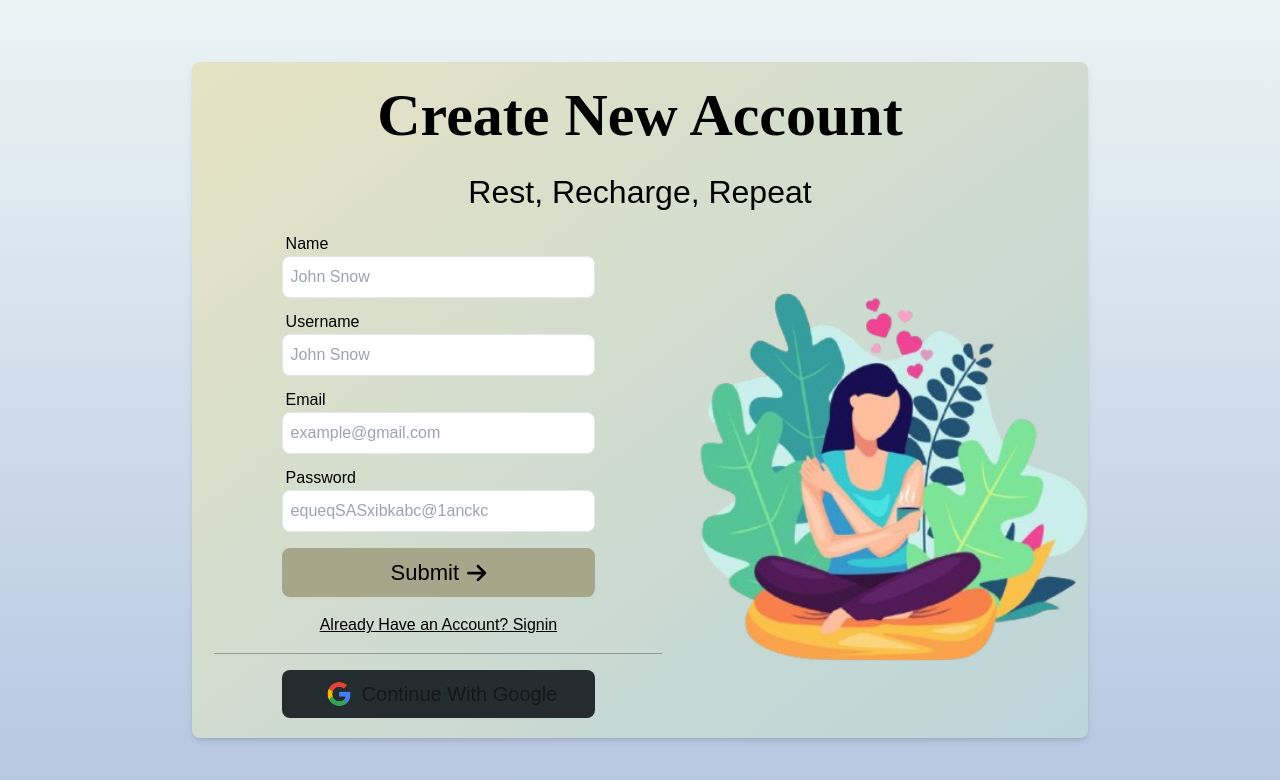
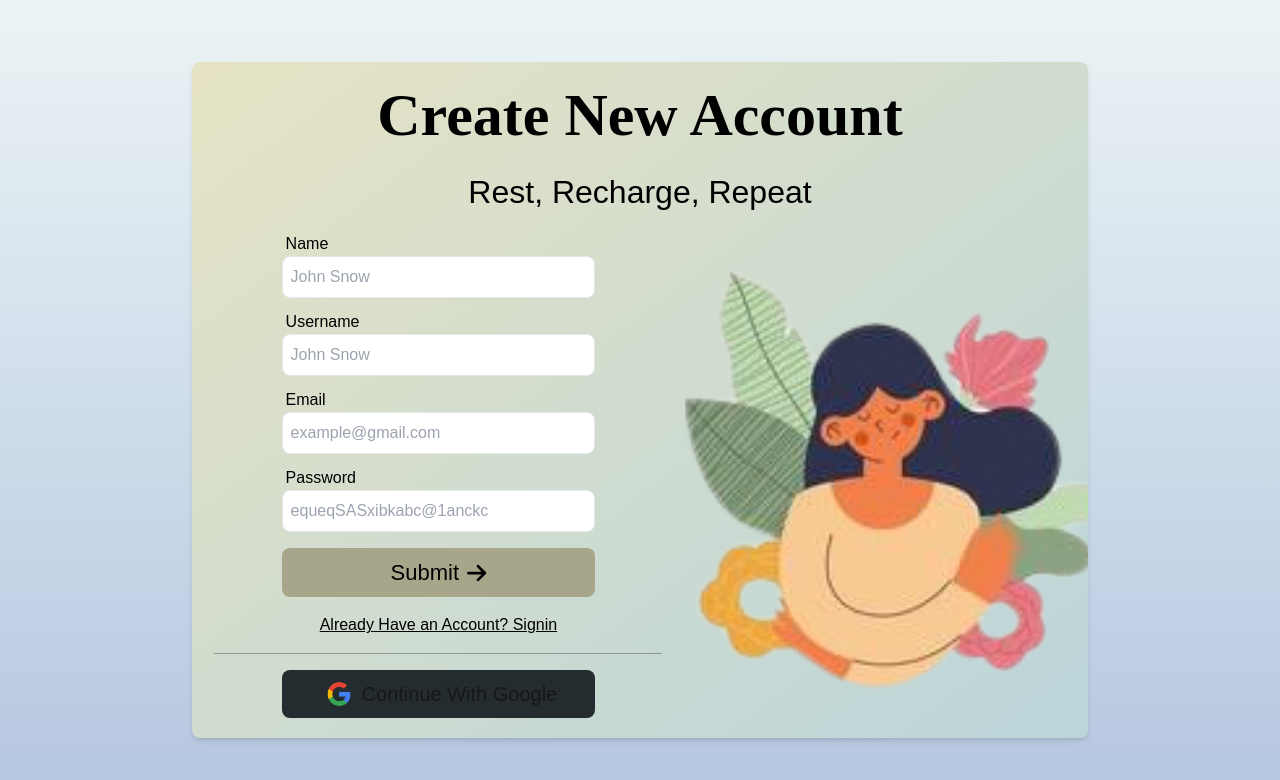
Before and after one commit to SHIVAM-KUMAR-59/sooth-mind, a Next.js app: page /auth/signup in a window 1280 px wide. Shown: the top 780 px of the page. Built offline with nearby package versions, Linux system fonts and the light colour scheme.

Commit message:
Image Added

```diff
--- a/pages/auth/signup.js
+++ b/pages/auth/signup.js
@@ -124,7 +124,7 @@ const Signup = () => {
         <GoogleSignupButton />
       </div>
       <div
-        className="w-[45%] hidden xl:flex justify-center items-center bg-[url('/Login.png')]"
+        className="w-[45%] hidden xl:flex justify-center items-center bg-[url('/Signup.png')]"
         style={{
           backgroundSize: 'cover',
           backgroundPosition: 'center',
```
Also changed, not shown: public/Signup.png (added).
